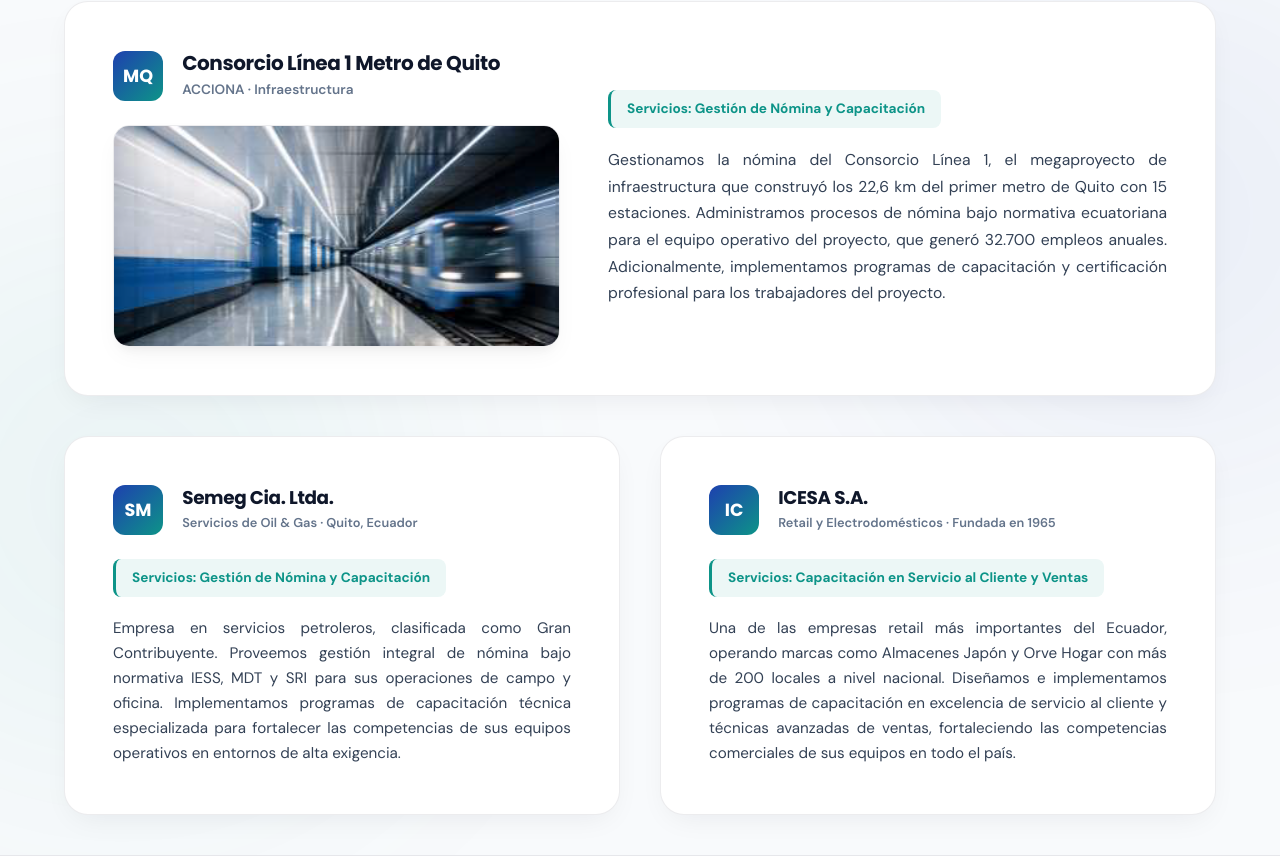
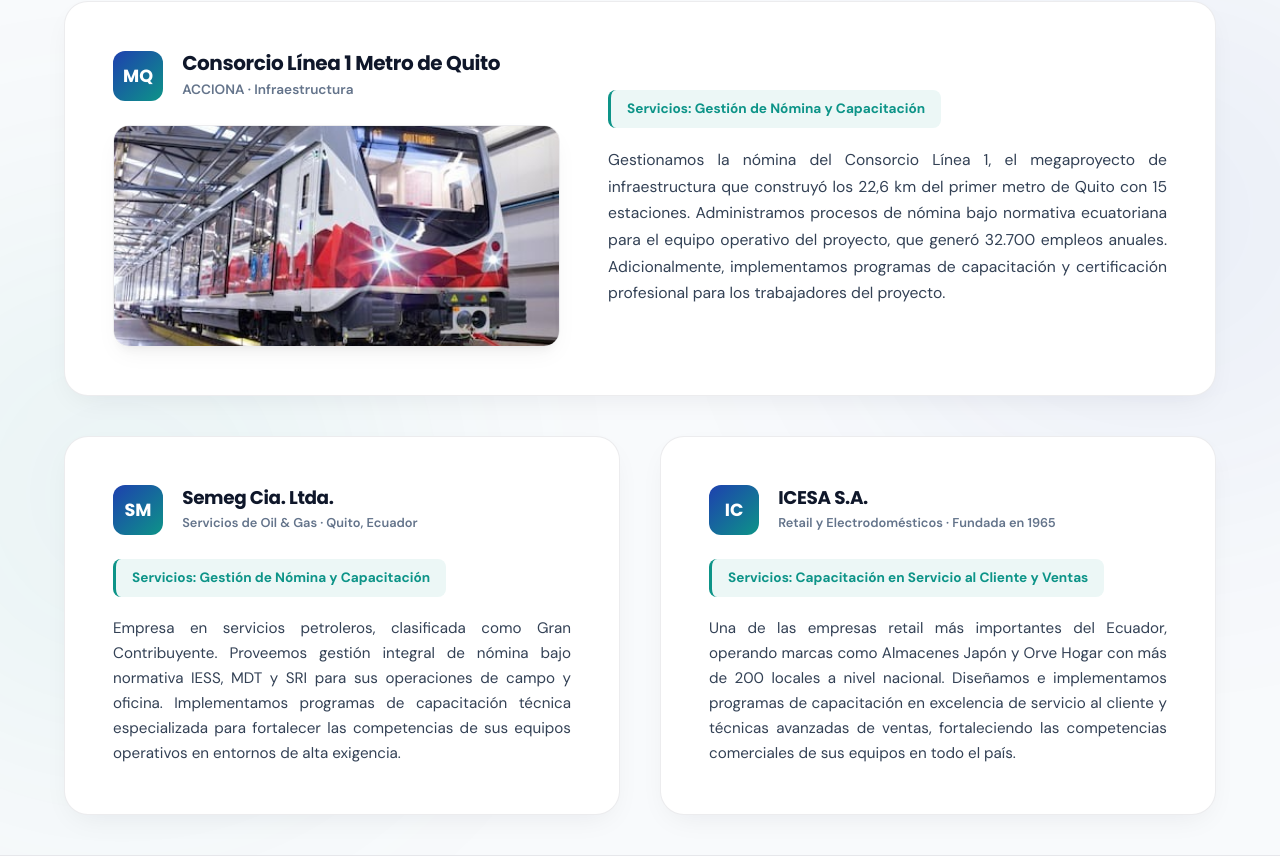
Before and after one commit to Ericks1n/Vtalent, a React (Vite) app: page / in a window 1280 px wide. Shown: the part 3780-4636 px from the top of the page. Built offline with nearby package versions, Linux system fonts and the light colour scheme.

Commit message:
feat: change metro image to the updated train photo

```diff
--- a/src/components/Clients.jsx
+++ b/src/components/Clients.jsx
@@ -56,7 +56,7 @@
                       </div>
                       <div className="client-card-img-wrapper">
                         <img
-                          src="/metro_quito.png"
+                          src="/metro_quito.jpg"
                           alt="Consorcio Línea 1 Metro de Quito"
                           className="client-card-img"
                         />
```
Also changed, not shown: public/metro_quito.jpg (added), public/metro_quito.png (deleted).
